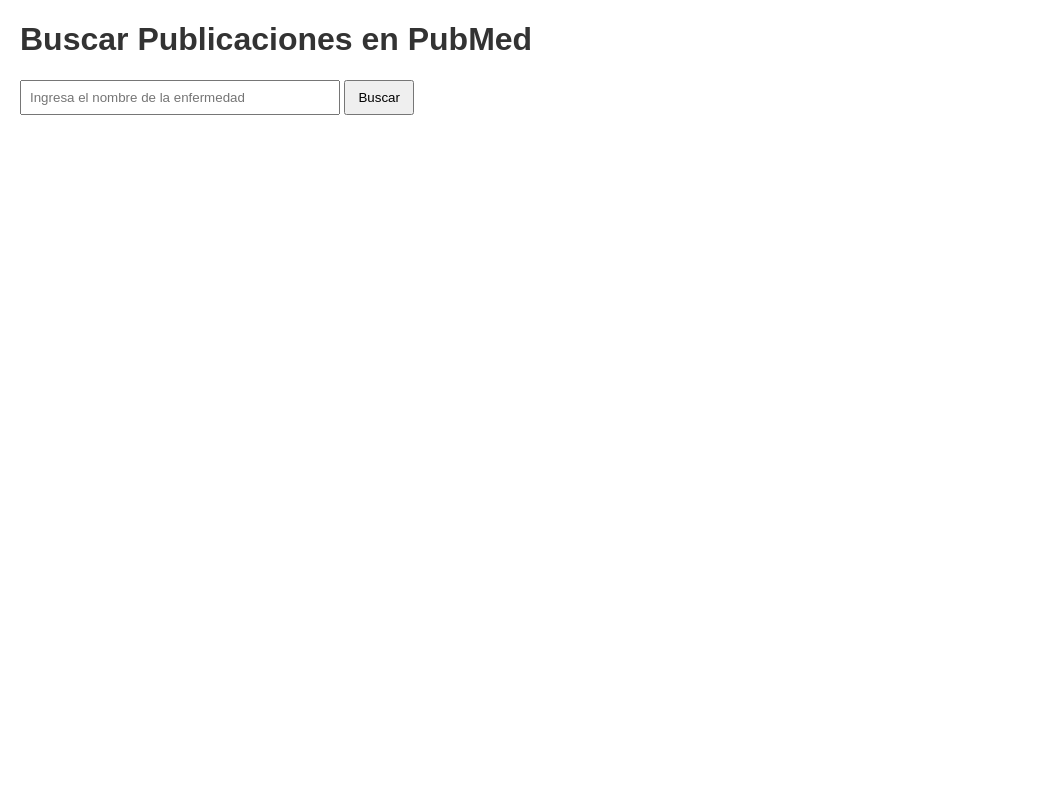
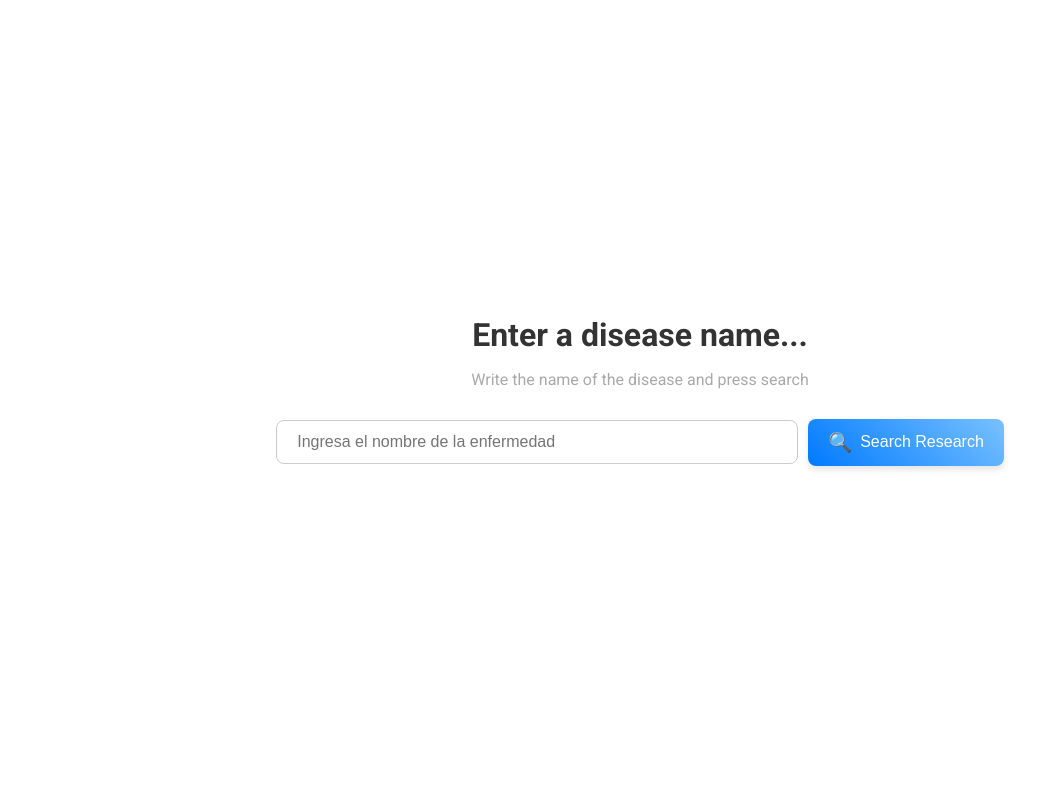
Before and after one commit to yago-mendoza/PubMedExplorer, a Flask app: page / in a window 1280 px wide. Shown: the whole page, without its empty margins (0-1047 px from the left). Run offline with Flask 3, Linux system fonts and the light colour scheme.

Commit message:
feat: Enhanced frontend with improved visuals

```diff
--- a/static/css/styles.css
+++ b/static/css/styles.css
@@ -1,25 +1,113 @@
 body {
-    font-family: Arial, sans-serif;
-    margin: 20px;
+    font-family: 'Roboto', sans-serif;
+    margin: 0;
+    padding: 0;
+    background-color: #ffffff;
+    display: flex;
+    justify-content: center;
+    align-items: center;
+    min-height: 100vh;
 }
 
-h1 {
-    color: #333;
+.container {
+    width: 90%;
+    max-width: 800px;
+    text-align: center;
 }
 
-form {
-    margin-bottom: 20px;
+header h1 {
+    font-size: 2em;
+    color: #333333;
+    margin-bottom: 10px;
 }
 
-input {
-    padding: 8px;
-    width: 300px;
+.subtitle {
+    font-size: 1em;
+    color: #a9a9a9;
+    margin-bottom: 30px;
 }
 
-button {
-    padding: 8px 12px;
+.search-form {
+    display: flex;
+    justify-content: center;
+    align-items: center;
+    gap: 10px;
+    margin-bottom: 40px;
 }
 
-#results {
-    margin-top: 20px;
+.search-form input {
+    padding: 12px 20px;
+    font-size: 1em;
+    width: 60%;
+    border: 1px solid #ccc;
+    border-radius: 8px;
 }
+
+.search-form button {
+    display: flex;
+    align-items: center;
+    padding: 12px 20px;
+    font-size: 1em;
+    color: #ffffff;
+    background: linear-gradient(45deg, #007AFF, #78C1FF);
+    border: none;
+    border-radius: 8px;
+    cursor: pointer;
+    box-shadow: 0 4px 6px rgba(0, 0, 0, 0.1);
+    transition: background 0.3s ease;
+}
+
+.search-form button:hover {
+    background: linear-gradient(45deg, #005bb5, #5aa9e6);
+}
+
+.search-icon {
+    margin-right: 8px;
+    font-size: 1.2em;
+}
+
+.results {
+    display: flex;
+    flex-direction: column;
+    gap: 20px;
+}
+
+.results .result-panel {
+    padding: 20px;
+    border-radius: 10px;
+    box-shadow: 0 2px 4px rgba(0, 0, 0, 0.1);
+    background-color: #f9f9f9;
+    text-align: left;
+}
+
+.results .result-panel h2 {
+    font-size: 1.5em;
+    color: #333333;
+    margin-bottom: 10px;
+}
+
+.results .result-panel p {
+    font-size: 1em;
+    color: #555555;
+    margin-bottom: 10px;
+}
+
+.results .result-panel a {
+    color: #007AFF;
+    text-decoration: none;
+    float: right;
+}
+
+@media (max-width: 600px) {
+    .search-form {
+        flex-direction: column;
+    }
+
+    .search-form input {
+        width: 100%;
+    }
+
+    .search-form button {
+        width: 100%;
+    }
+}
--- a/static/js/scripts.js
+++ b/static/js/scripts.js
@@ -17,12 +17,25 @@
         return;
     }
 
-    const list = document.createElement('ul');
     data.forEach(article => {
-        const listItem = document.createElement('li');
-        listItem.innerHTML = `<a href="${article.link}" target="_blank">${article.title}</a> (${article.date})`;
-        list.appendChild(listItem);
+        const panel = document.createElement('div');
+        panel.classList.add('result-panel');
+
+        const title = document.createElement('h2');
+        title.textContent = article.title;
+
+        const summary = document.createElement('p');
+        summary.textContent = article.summary || 'No summary available.';
+
+        const link = document.createElement('a');
+        link.href = article.link;
+        link.target = '_blank';
+        link.textContent = 'Read More';
+
+        panel.appendChild(title);
+        panel.appendChild(summary);
+        panel.appendChild(link);
+
+        resultsDiv.appendChild(panel);
     });
-
-    resultsDiv.appendChild(list);
 });
--- a/templates/index.html
+++ b/templates/index.html
@@ -4,15 +4,22 @@
     <meta charset="UTF-8">
     <title>PubMed Search</title>
     <link rel="stylesheet" href="{{ url_for('static', filename='css/styles.css') }}">
+    <link href="https://fonts.googleapis.com/css2?family=Roboto:wght@400;700&display=swap" rel="stylesheet">
 </head>
 <body>
-    <h1>Buscar Publicaciones en PubMed</h1>
-    <form id="search-form">
-        <input type="text" name="disease" placeholder="Ingresa el nombre de la enfermedad" required>
-        <button type="submit">Buscar</button>
-    </form>
-    <div id="results"></div>
-
+    <div class="container">
+        <header>
+            <h1>Enter a disease name...</h1>
+            <p class="subtitle">Write the name of the disease and press search</p>
+        </header>
+        <form id="search-form" class="search-form">
+            <input type="text" name="disease" placeholder="Ingresa el nombre de la enfermedad" required>
+            <button type="submit">
+                <span class="search-icon">🔍</span> Search Research
+            </button>
+        </form>
+        <div id="results" class="results"></div>
+    </div>
     <script src="{{ url_for('static', filename='js/scripts.js') }}"></script>
 </body>
 </html>
```
